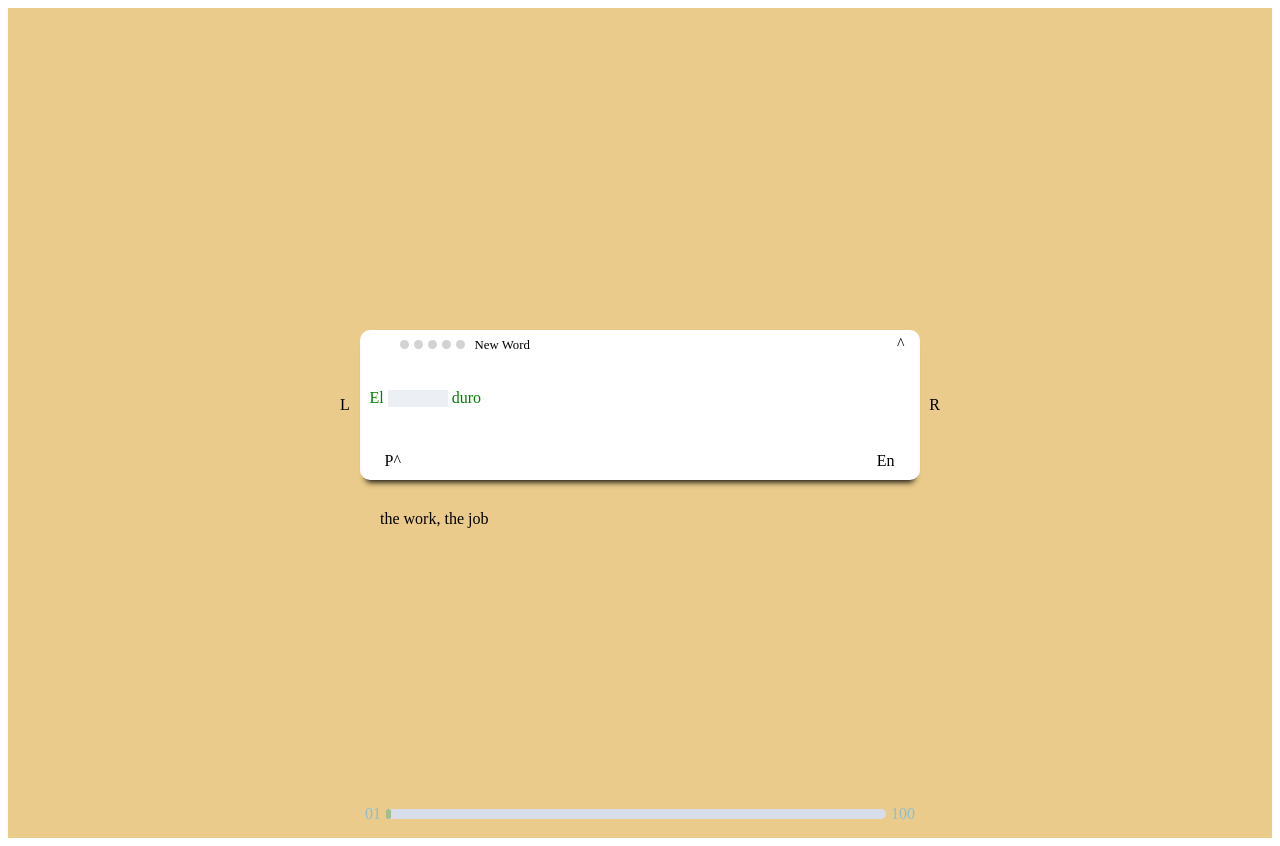
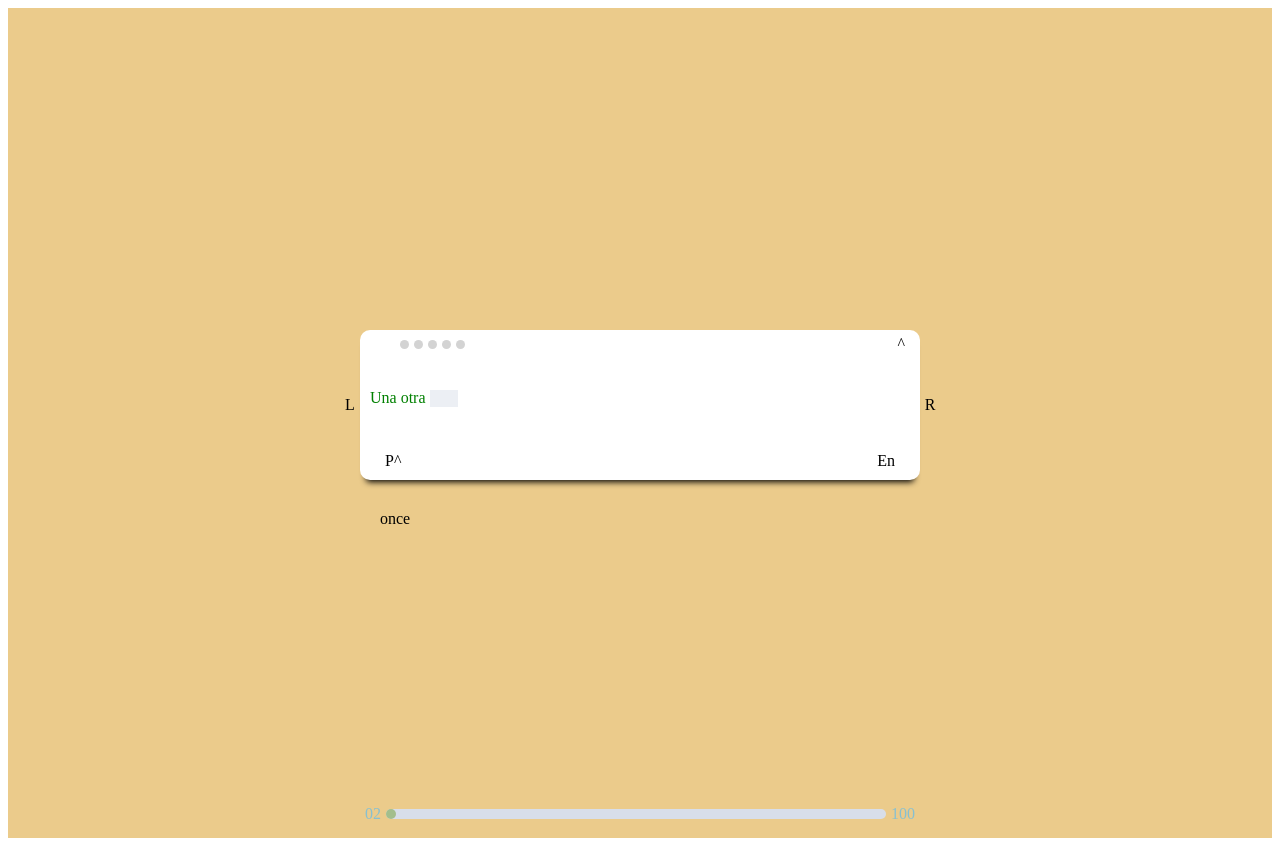
Before and after one commit to alexabush/lingvist-clone, a Next.js app: page /lingvist in a window 1280 px wide. Built offline with nearby package versions, Linux system fonts and the light colour scheme.

Commit message:
updated NavArrows to animate on hover and hide when we want to display back behavior

```diff
--- a/pages/lingvist.js
+++ b/pages/lingvist.js
@@ -11,7 +11,8 @@ export default class App extends React.Component {
   state = {
     showModal: false,
     words: [],
-    currentIndex: 0,
+    currentIndex: 1,
+    isPrev: false,
   };
 
   componentDidMount() {
@@ -23,14 +24,17 @@ export default class App extends React.Component {
   };
   handleLeftClick = () => {
     if (this.state.currentIndex < 1) return;
-    this.setState({ currentIndex: this.state.currentIndex - 1 });
+    if (this.state.isPrev) return;
+    this.setState({ isPrev: true, currentIndex: this.state.currentIndex - 1 });
   };
   handleRightClick = () => {
     if (this.state.currentIndex >= this.state.words.length - 1) return;
-    this.setState({ currentIndex: this.state.currentIndex + 1 });
+    if (this.state.isPrev) {
+      this.setState({ isPrev: false, currentIndex: this.state.currentIndex + 1 });
+    }
   };
   render() {
-    const { showModal, words, currentIndex } = this.state;
+    const { showModal, words, currentIndex, isPrev } = this.state;
     return showModal ? (
       <SFModal>
         <LevelsInfo toggleModal={this.toggleModal} />
@@ -39,7 +43,7 @@ export default class App extends React.Component {
       <div className="App">
         <div />
         <div className="Lingvist--container">
-          <NavArrows onLeftClick={this.handleLeftClick} onRightClick={this.handleRightClick}>
+          <NavArrows isPrev={isPrev} onLeftClick={this.handleLeftClick} onRightClick={this.handleRightClick}>
             <SFLanguageCard card={words[currentIndex]} toggleModal={this.toggleModal} />
           </NavArrows>
           <div className="english-word">{words[currentIndex] && words[currentIndex].englishWord.join(', ')}</div>
--- a/src/comp/NavArrows.js
+++ b/src/comp/NavArrows.js
@@ -1,21 +1,42 @@
-export default function NavArrows({ onLeftClick, onRightClick, children }) {
+import { polar4 } from '../colors';
+
+export default function NavArrows({ onLeftClick, onRightClick, isPrev, children }) {
   return (
     <div className="NavArrows">
-      <div className="arrow arrow-left" onClick={onLeftClick}>
-        L
+      <div className="NavArrows--arrow-container arrow-left" onClick={onLeftClick}>
+        <div className="arrow">L</div>
       </div>
       {children}
-      <div className="arrow arrow-right" onClick={onRightClick}>
-        R
+      <div className="NavArrows--arrow-container arrow-right" onClick={onRightClick}>
+        <div className="arrow">R</div>
       </div>
       <style jsx>{`
         .NavArrows {
           display: flex;
-          width: 600px;
-          justify-content: space-between;
+        }
+        .NavArrows--arrow-container {
+          display: flex;
+          justify-content: center;
+          min-height: 100%;
+          min-width: 20px;
+        }
+        .NavArrows--arrow-container:hover {
+          cursor: pointer;
+        }
+        .NavArrows--arrow-container:active {
+          background: ${polar4};
+        }
+        .NavArrows--arrow-container.arrow-left:hover .arrow {
+          transform: translateX(-3px);
+        }
+        .NavArrows--arrow-container.arrow-right:hover .arrow {
+          transform: translateX(3px);
         }
         .arrow {
           align-self: center;
+        }
+        .NavArrows--arrow-container.arrow-left {
+          visibility: ${isPrev ? 'hidden' : 'visible'};
         }
       `}</style>
     </div>
--- a/src/comp/SFLanguageCard.js
+++ b/src/comp/SFLanguageCard.js
@@ -156,8 +156,13 @@ class WordInputField extends React.Component {
     this.setState({ value: e.target.value });
   };
   handleSubmit = e => {
+    const { spanishWord, onSuccess } = this.props;
+    const { value } = this.state;
     e.preventDefault();
-    this.setState({ value: '', giveHelp: true });
+    if (value !== spanishWord) {
+      this.setState({ value: '', giveHelp: true });
+    } else {
+    }
   };
   generateLetters = spanishWord => {
     let letterEls = [];
```
